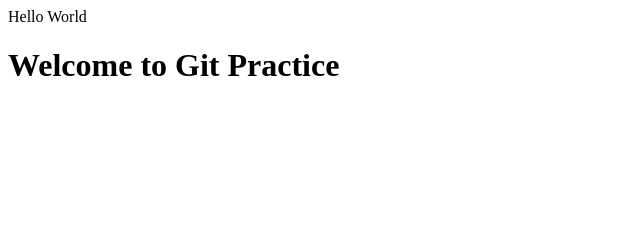
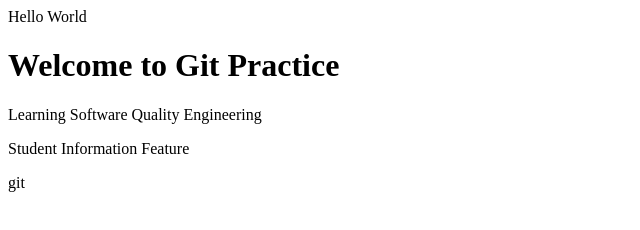
Before and after one commit to azharalibssef24-cod/Practice_Github, a plain HTML site: page index.html in a window 1280 px wide. Shown: the whole page, without its empty margins (0-640 px from the left). Drawn offline with Linux system fonts and the light colour scheme.

Commit message:
Add Student Information feature

```diff
--- a/index.html
+++ b/index.html
@@ -1,2 +1,4 @@
 <p> Hello World</p>
 <h1>Welcome to Git Practice</h1>
+<p>Learning Software Quality Engineering</p>
+<p>Student Information Feature</p>git
```
